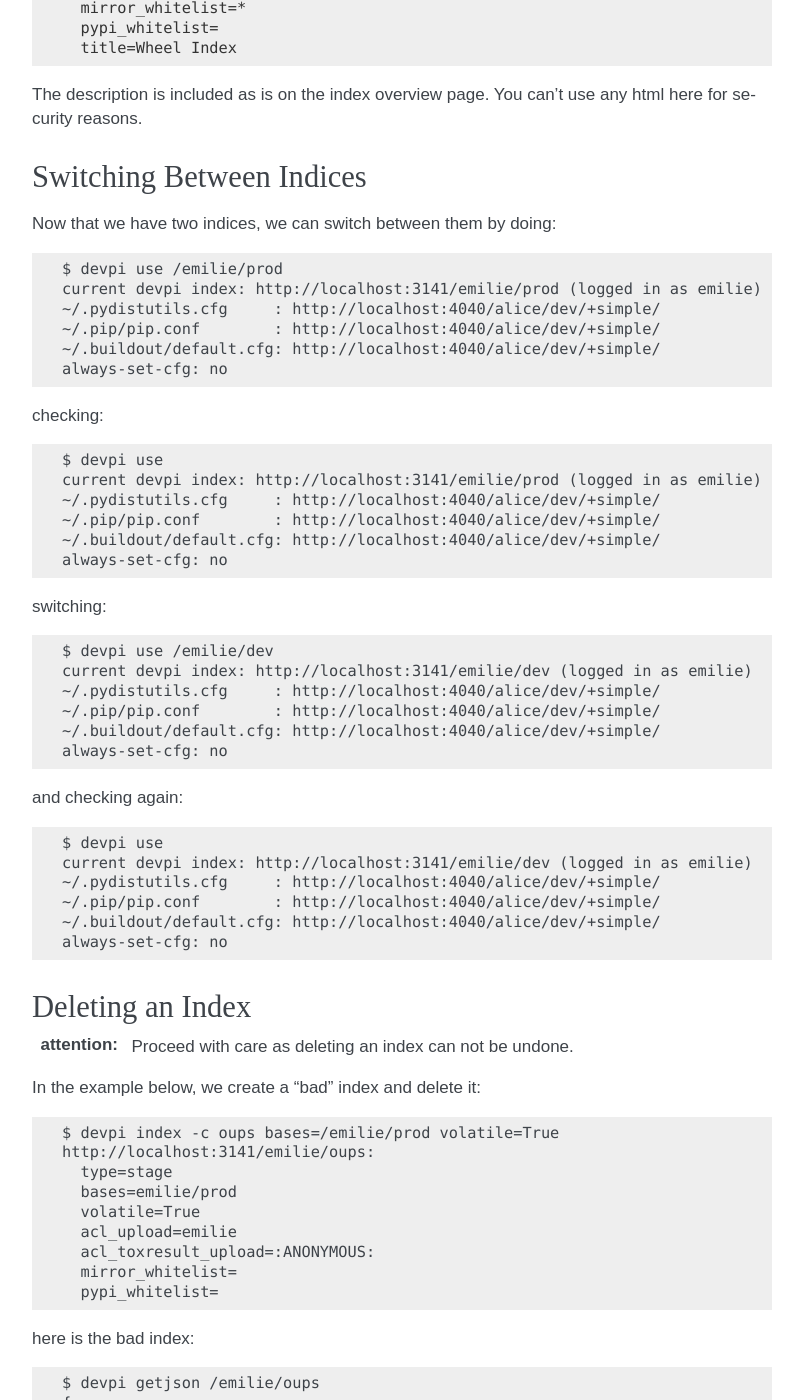
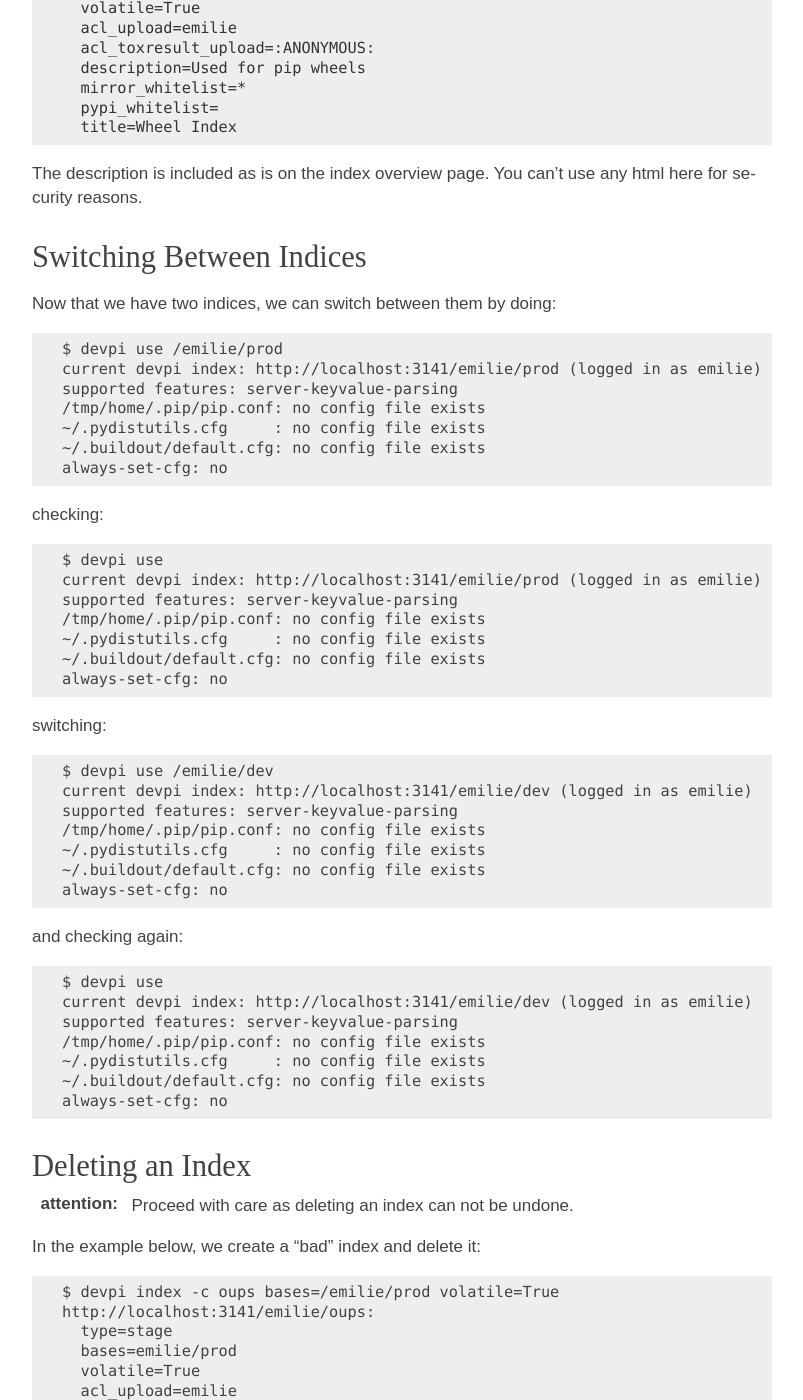
Before and after one commit to devpi/devpi, a Sphinx documentation site: the page built from doc/userman/devpi_indices.rst, in a window 1280 px wide and 1400 px high, scrolled down 9659 px. Shown: the whole window, without its empty margins (348-1151 px from the left). Built offline with Sphinx 7.4.7, drawn with Linux system fonts in a browser that asks for light colours; some of the changed text lies outside the part shown.

Commit message:
Update docs for 4.8.

```diff
--- a/doc/conf.py
+++ b/doc/conf.py
@@ -48,9 +48,9 @@
 # built documents.
 #
 # The short X.Y version.
-version = '4.7'
+version = '4.8'
 # The full version, including alpha/beta/rc tags.
-release = 'server-4.7, client-4.1, web-3.4'
+release = 'server-4.8, client-4.3, web-3.5'
 
 # The language for content autogenerated by Sphinx. Refer to documentation
 # for a list of supported languages.
--- a/doc/userman/devpi_commands.rst
+++ b/doc/userman/devpi_commands.rst
@@ -564,7 +564,7 @@
                             [False]
 
     deployment and data options:
-      --version             show devpi_version (4.7.0) [False]
+      --version             show devpi_version (4.8.1) [False]
       --role {master,replica,standalone,auto}
                             set role of this instance. The default 'auto' sets
                             'standalone' by default and 'replica' if the --master-
--- a/doc/userman/devpi_indices.rst
+++ b/doc/userman/devpi_indices.rst
@@ -36,9 +36,9 @@
    $ devpi use http://localhost:3141/
    using server: http://localhost:3141/ (logged in as root)
    no current index: type 'devpi use -l' to discover indices
-   ~/.pydistutils.cfg     : http://localhost:4040/alice/dev/+simple/
-   ~/.pip/pip.conf        : http://localhost:4040/alice/dev/+simple/
-   ~/.buildout/default.cfg: http://localhost:4040/alice/dev/+simple/
+   /tmp/home/.pip/pip.conf: no config file exists
+   ~/.pydistutils.cfg     : no config file exists
+   ~/.buildout/default.cfg: no config file exists
    always-set-cfg: no
 
 where ``http://devpi.mydomain:3141`` is the **base url** to a given `devpi`_
@@ -58,9 +58,10 @@
 
    $ devpi use /root/pypi
    current devpi index: http://localhost:3141/root/pypi (logged in as emilie)
-   ~/.pydistutils.cfg     : http://localhost:4040/alice/dev/+simple/
-   ~/.pip/pip.conf        : http://localhost:4040/alice/dev/+simple/
-   ~/.buildout/default.cfg: http://localhost:4040/alice/dev/+simple/
+   supported features: server-keyvalue-parsing
+   /tmp/home/.pip/pip.conf: no config file exists
+   ~/.pydistutils.cfg     : no config file exists
+   ~/.buildout/default.cfg: no config file exists
    always-set-cfg: no
 
 and then issue::
@@ -70,9 +71,9 @@
         simpleindex: http://localhost:3141/root/pypi/+simple/
          pypisubmit: None
               login: http://localhost:3141/+login
-   ~/.pydistutils.cfg     : http://localhost:4040/alice/dev/+simple/
-   ~/.pip/pip.conf        : http://localhost:4040/alice/dev/+simple/
-   ~/.buildout/default.cfg: http://localhost:4040/alice/dev/+simple/
+   /tmp/home/.pip/pip.conf: no config file exists
+   ~/.pydistutils.cfg     : no config file exists
+   ~/.buildout/default.cfg: no config file exists
    always-set-cfg: no
 
 .. addind a REsT comment here works around a regendoc bug.
@@ -87,9 +88,10 @@
 
    $ devpi use
    current devpi index: http://localhost:3141/root/pypi (logged in as emilie)
-   ~/.pydistutils.cfg     : http://localhost:4040/alice/dev/+simple/
-   ~/.pip/pip.conf        : http://localhost:4040/alice/dev/+simple/
-   ~/.buildout/default.cfg: http://localhost:4040/alice/dev/+simple/
+   supported features: server-keyvalue-parsing
+   /tmp/home/.pip/pip.conf: no config file exists
+   ~/.pydistutils.cfg     : no config file exists
+   ~/.buildout/default.cfg: no config file exists
    always-set-cfg: no
 
 In order to create an index, use the :ref:`cmdref_index` sub-command. In the
@@ -197,18 +199,20 @@
 
    $ devpi use dev
    current devpi index: http://localhost:3141/emilie/dev (logged in as emilie)
-   ~/.pydistutils.cfg     : http://localhost:4040/alice/dev/+simple/
-   ~/.pip/pip.conf        : http://localhost:4040/alice/dev/+simple/
-   ~/.buildout/default.cfg: http://localhost:4040/alice/dev/+simple/
+   supported features: server-keyvalue-parsing
+   /tmp/home/.pip/pip.conf: no config file exists
+   ~/.pydistutils.cfg     : no config file exists
+   ~/.buildout/default.cfg: no config file exists
    always-set-cfg: no
 
 or (long endpoint)::
 
    $ devpi use prod
    current devpi index: http://localhost:3141/emilie/prod (logged in as emilie)
-   ~/.pydistutils.cfg     : http://localhost:4040/alice/dev/+simple/
-   ~/.pip/pip.conf        : http://localhost:4040/alice/dev/+simple/
-   ~/.buildout/default.cfg: http://localhost:4040/alice/dev/+simple/
+   supported features: server-keyvalue-parsing
+   /tmp/home/.pip/pip.conf: no config file exists
+   ~/.pydistutils.cfg     : no config file exists
+   ~/.buildout/default.cfg: no config file exists
    always-set-cfg: no
 
 And from there, the urls should be set to::
@@ -218,9 +222,9 @@
         simpleindex: http://localhost:3141/emilie/prod/+simple/
          pypisubmit: http://localhost:3141/emilie/prod/
               login: http://localhost:3141/+login
-   ~/.pydistutils.cfg     : http://localhost:4040/alice/dev/+simple/
-   ~/.pip/pip.conf        : http://localhost:4040/alice/dev/+simple/
-   ~/.buildout/default.cfg: http://localhost:4040/alice/dev/+simple/
+   /tmp/home/.pip/pip.conf: no config file exists
+   ~/.pydistutils.cfg     : no config file exists
+   ~/.buildout/default.cfg: no config file exists
    always-set-cfg: no
 
 .. note:: By default, a user index has its ``acl_upload`` property set to
@@ -473,36 +477,40 @@
 
    $ devpi use /emilie/prod
    current devpi index: http://localhost:3141/emilie/prod (logged in as emilie)
-   ~/.pydistutils.cfg     : http://localhost:4040/alice/dev/+simple/
-   ~/.pip/pip.conf        : http://localhost:4040/alice/dev/+simple/
-   ~/.buildout/default.cfg: http://localhost:4040/alice/dev/+simple/
+   supported features: server-keyvalue-parsing
+   /tmp/home/.pip/pip.conf: no config file exists
+   ~/.pydistutils.cfg     : no config file exists
+   ~/.buildout/default.cfg: no config file exists
    always-set-cfg: no
 
 checking::
 
    $ devpi use
    current devpi index: http://localhost:3141/emilie/prod (logged in as emilie)
-   ~/.pydistutils.cfg     : http://localhost:4040/alice/dev/+simple/
-   ~/.pip/pip.conf        : http://localhost:4040/alice/dev/+simple/
-   ~/.buildout/default.cfg: http://localhost:4040/alice/dev/+simple/
+   supported features: server-keyvalue-parsing
+   /tmp/home/.pip/pip.conf: no config file exists
+   ~/.pydistutils.cfg     : no config file exists
+   ~/.buildout/default.cfg: no config file exists
    always-set-cfg: no
 
 switching::
 
    $ devpi use /emilie/dev
    current devpi index: http://localhost:3141/emilie/dev (logged in as emilie)
-   ~/.pydistutils.cfg     : http://localhost:4040/alice/dev/+simple/
-   ~/.pip/pip.conf        : http://localhost:4040/alice/dev/+simple/
-   ~/.buildout/default.cfg: http://localhost:4040/alice/dev/+simple/
+   supported features: server-keyvalue-parsing
+   /tmp/home/.pip/pip.conf: no config file exists
+   ~/.pydistutils.cfg     : no config file exists
+   ~/.buildout/default.cfg: no config file exists
    always-set-cfg: no
 
 and checking again::
 
    $ devpi use
    current devpi index: http://localhost:3141/emilie/dev (logged in as emilie)
-   ~/.pydistutils.cfg     : http://localhost:4040/alice/dev/+simple/
-   ~/.pip/pip.conf        : http://localhost:4040/alice/dev/+simple/
-   ~/.buildout/default.cfg: http://localhost:4040/alice/dev/+simple/
+   supported features: server-keyvalue-parsing
+   /tmp/home/.pip/pip.conf: no config file exists
+   ~/.pydistutils.cfg     : no config file exists
+   ~/.buildout/default.cfg: no config file exists
    always-set-cfg: no
 
 Deleting an Index
--- a/doc/userman/devpi_packages.rst
+++ b/doc/userman/devpi_packages.rst
@@ -174,7 +174,7 @@
 
    $ devpi list pysober
    GET http://localhost:3141/emilie/dev/pysober/
-   404 Not Found: no project u'pysober'
+   404 Not Found: no project 'pysober'
 
 .. _devpi_um_packages_fromdir_upload:
 
```
Also changed, not shown: other parts of doc/userman/devpi_indices.rst (+7 -7 lines), other parts of doc/userman/devpi_packages.rst (+2 -2 lines), doc/userman/devpi_user.rst (+7 -6 lines).
